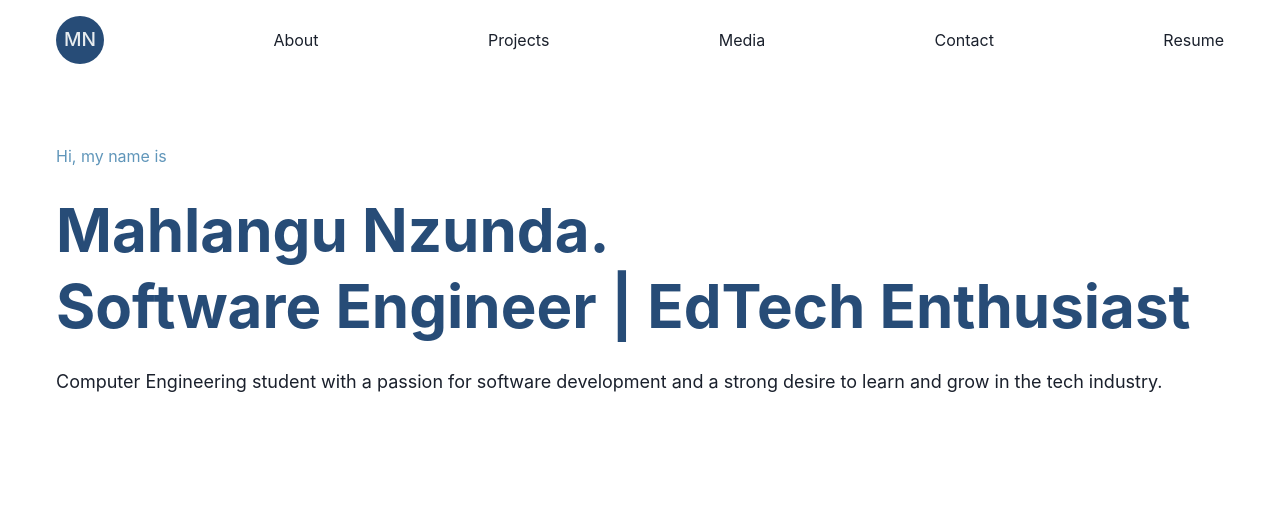
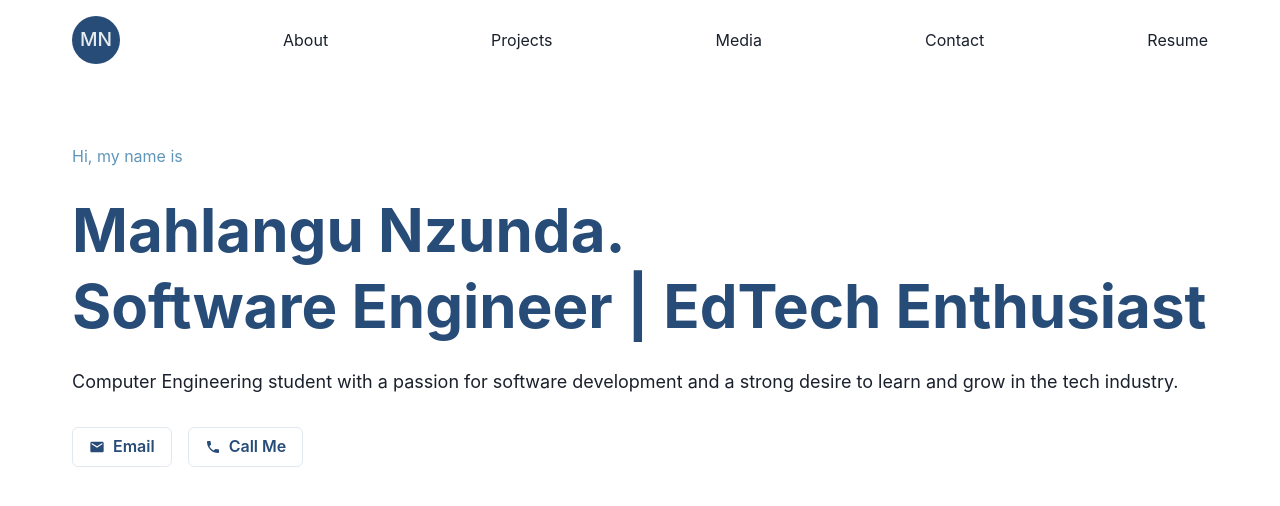
Before and after one commit to unclebinary1001/my-home, a Next.js app in the folder my-portfolio/: page / in a window 1280 px wide. Shown: the top 506 px of the page. Built offline with nearby package versions, Linux system fonts and the light colour scheme.

Commit message:
add react-icons package and buttons for call and email

```diff
--- a/my-portfolio/components/container.tsx
+++ b/my-portfolio/components/container.tsx
@@ -5,7 +5,7 @@ import Navbar from "./navbar";
 
 export const Container = ({ children }: { children: React.ReactNode }) => {
     return (
-        <Box maxW="1200px" mx="auto" px={4}>
+        <Box maxW="1200px" mx="auto" px={8}>
             <Navbar />
             <Header />
             {children}
--- a/my-portfolio/components/header.tsx
+++ b/my-portfolio/components/header.tsx
@@ -1,17 +1,33 @@
-import { Box, Heading, Text } from "@chakra-ui/react";
-
+import { Box, Button, Heading, Stack, Text, Link } from "@chakra-ui/react";
+import { MdEmail, MdPhone } from "react-icons/md";
 export const Header = () => {
   return (
     <Box maxW={"32 rem"}>
-      <Text mb={8} color={'#6096ba'}>Hi, my name is</Text>
-      <Heading size="3xl" color={'#274c77'} mb={4}>Mahlangu Nzunda.</Heading>
-      <Heading mb={8} color={'#274c77'} size="3xl">
+      <Text mb={8} color={"#6096ba"}>
+        Hi, my name is
+      </Text>
+      <Heading size="3xl" color={"#274c77"} mb={4}>
+        Mahlangu Nzunda.
+      </Heading>
+      <Heading mb={8} color={"#274c77"} size="3xl">
         Software Engineer | EdTech Enthusiast
       </Heading>
-      <Text fontSize={"lg"}>
+      <Text mb={8} fontSize={"lg"}>
         Computer Engineering student with a passion for software development and
         a strong desire to learn and grow in the tech industry.
       </Text>
+      <Stack direction="row" spacing={4}>
+        <Link href="mailto:nzundamahlangu@gmail.co9m">
+          <Button leftIcon={<MdEmail />} color={"#274c77"} variant="outline">
+            Email
+          </Button>
+        </Link>
+        <Link href="tel:+1-601-345-5760">
+          <Button leftIcon={<MdPhone />} color={"#274c77"} variant="outline">
+            Call Me
+          </Button>
+        </Link>
+      </Stack>
     </Box>
   );
 };
--- a/my-portfolio/package.json
+++ b/my-portfolio/package.json
@@ -16,7 +16,8 @@
     "framer-motion": "^11.0.20",
     "next": "14.1.4",
     "react": "^18",
-    "react-dom": "^18"
+    "react-dom": "^18",
+    "react-icons": "^5.0.1"
   },
   "devDependencies": {
     "@types/node": "^20",
```
Also changed, not shown: 1 other file (tests, documents, lock files or other folders).
